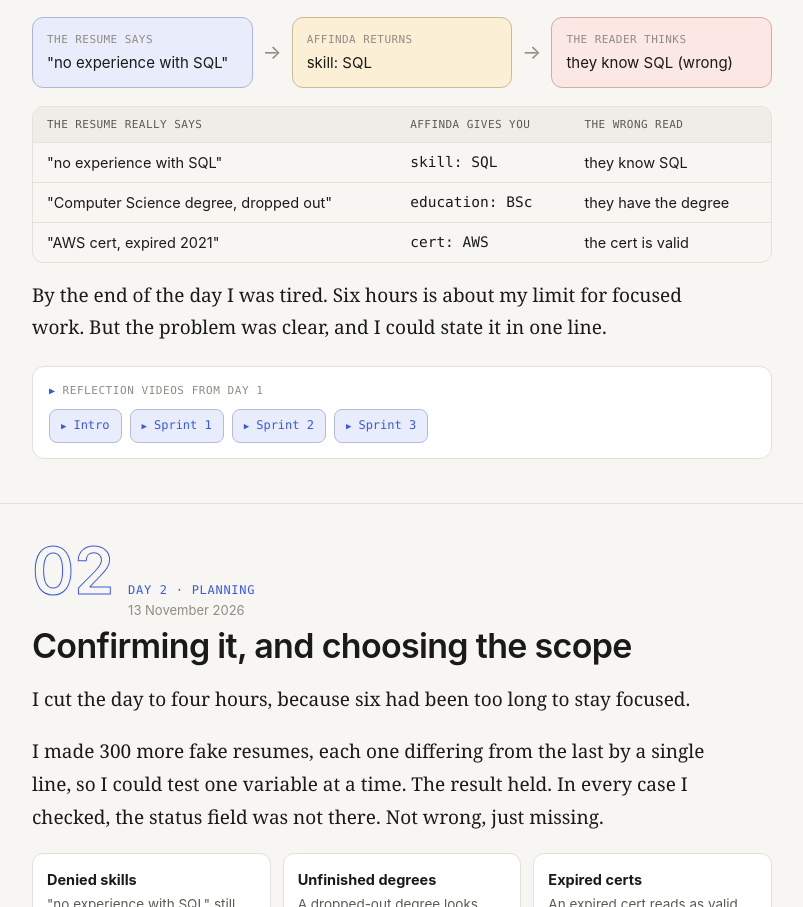
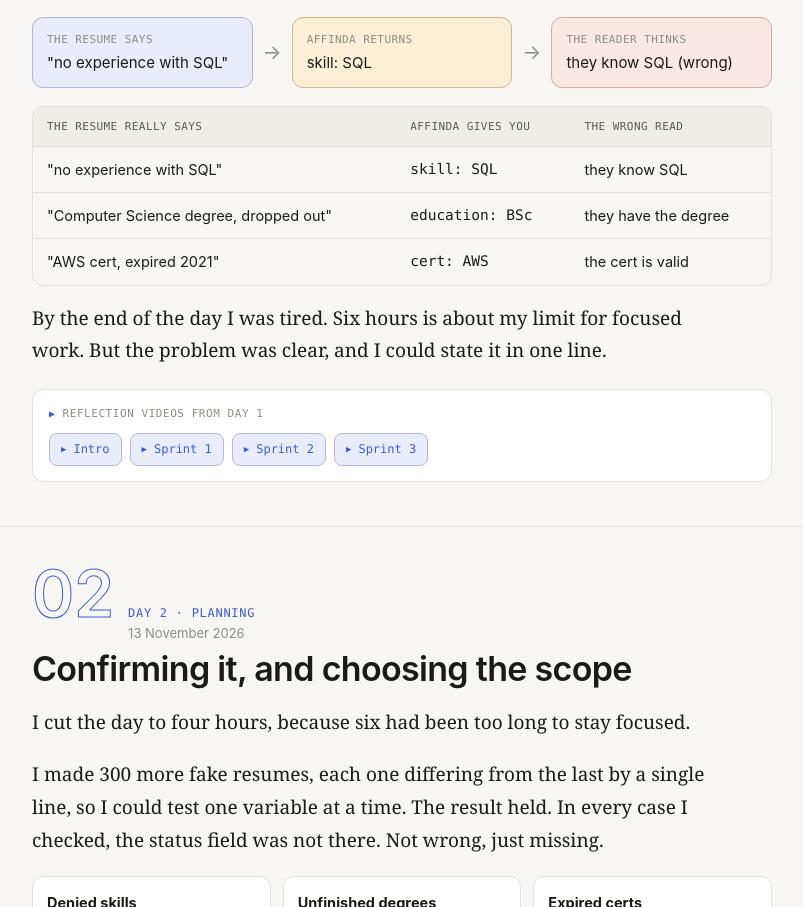
Before and after one commit to uiqvb/affinda-resume-enricher-process, a plain HTML site: page docs/index.html in a window 1280 px wide. Shown: the part 2963-3870 px from the top of the page, without its empty margins (238-1041 px from the left). Drawn offline with Linux system fonts and the light colour scheme.

Commit message:
Story deck: light theme by default, proper doctype
Co-Authored-By: Claude Opus 5.5 <noreply@anthropic.com>

```diff
--- a/docs/index.html
+++ b/docs/index.html
@@ -1,5 +1,11 @@
+<!doctype html>
+<html lang="en">
+<head>
+<meta charset="utf-8">
+<meta name="viewport" content="width=device-width,initial-scale=1">
 <meta name="claude:viewport-fit-sides" content="cover">
 <title>Affinda Resume Enricher</title>
+<script>try{document.documentElement.setAttribute('data-theme',localStorage.getItem('deck-theme')||'light');}catch(e){document.documentElement.setAttribute('data-theme','light');}</script>
 <style>
   /* Layout: a narrow reading column for the story, full width for diagrams and chart. Serif prose, grotesk headings, mono for data. */
   :root{
@@ -558,7 +564,8 @@
   // Theme toggle (saved per viewer; storage can be blocked, so wrap it)
   (function(){
     var btn=document.getElementById('themeBtn'),root=document.documentElement;
-    try{var s=localStorage.getItem('deck-theme');if(s)root.setAttribute('data-theme',s);}catch(e){}
+    var s=null;try{s=localStorage.getItem('deck-theme');}catch(e){}
+    root.setAttribute('data-theme',s||'light');
     btn.addEventListener('click',function(){
       var cur=root.getAttribute('data-theme');
       var next=cur==='dark'?'light':cur==='light'?'dark':(window.matchMedia('(prefers-color-scheme: dark)').matches?'light':'dark');
@@ -602,3 +609,5 @@
     el.replaceWith(a);
   });
 </script>
+
+</html>
```
